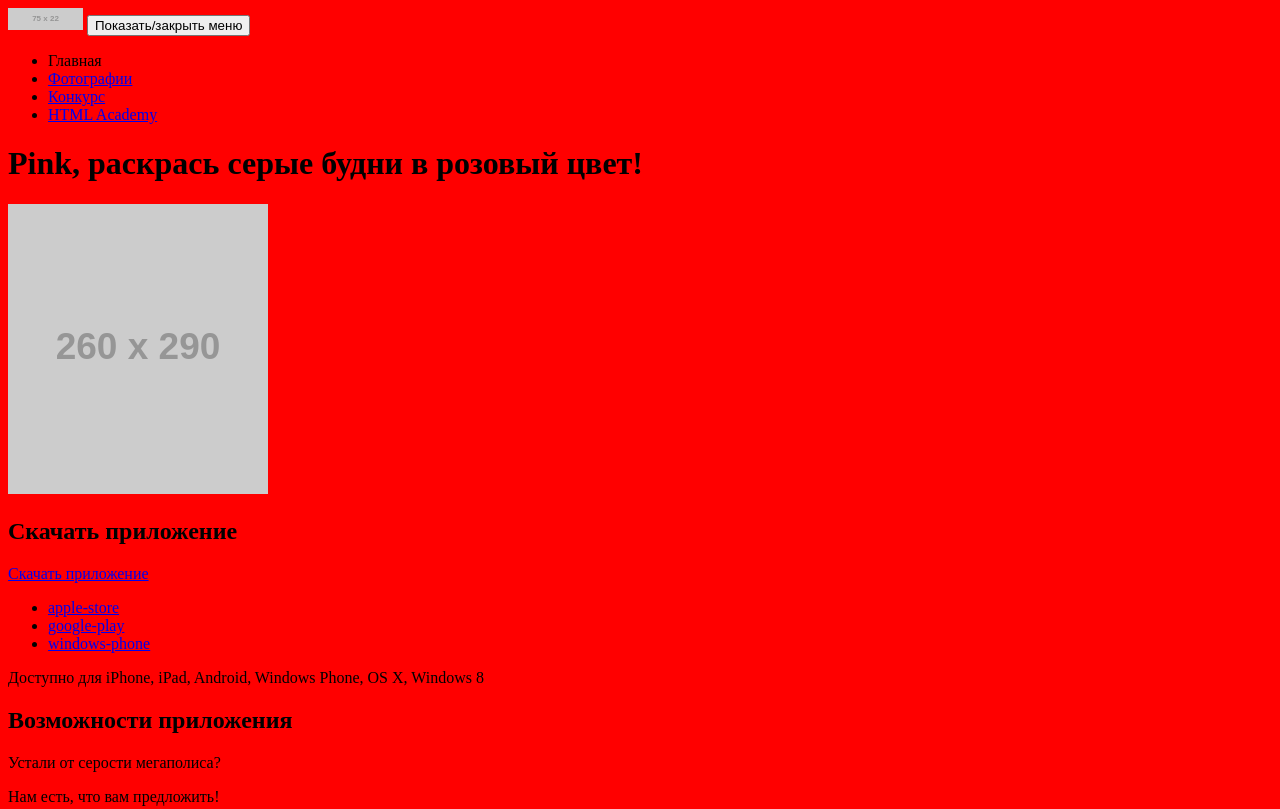
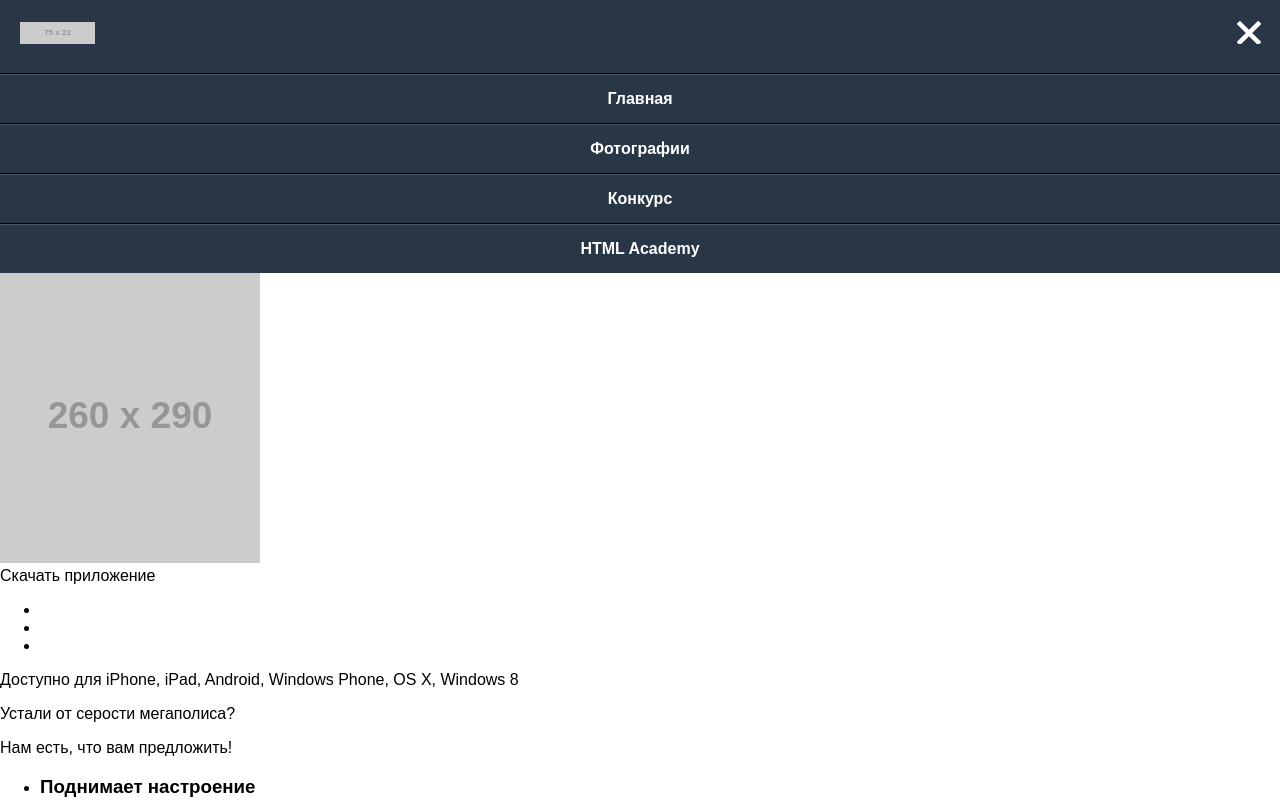
Before and after one commit to deadpatron/145958-pink, a website: page source/index.html in a window 1280 px wide. Shown: the top 809 px of the page. Drawn offline with nearby package versions, Linux system fonts and the light colour scheme; files that its build step writes are made by us from their sources; placeholder pictures from the web are drawn by us; files whose address does not match are found by name.

Commit message:
начал добавлять стили

```diff
--- a/source/index.html
+++ b/source/index.html
@@ -2,6 +2,8 @@
 <html lang="ru">
   <head>
     <meta charset="utf-8">
+    <meta name="viewport" content="width=device-width,initial-scale=1">
+    <meta name="format-detection" content="telephone=no">
     <title>HTML Academy: Пинк</title>
     <link rel="stylesheet" href="css/style.css">
   </head>
@@ -10,8 +12,8 @@
       <a class="header-page__logo">
         <img src="http://placehold.it/75x22" alt="Pink" class="header-page__logo-img" width="75" height="22">
       </a>
-      <button class="header-page__toggle"><span class="visually-hidden">Показать/закрыть меню</span></button>
       <nav class="main-nav">
+        <button class="main-nav__toggle"><span class="visually-hidden">Показать/закрыть меню</span></button>
         <ul class="main-nav__list site-navigation">
           <li class="site-navigation__item site-navigation__item--active"><a>Главная</a></li>
           <li class="site-navigation__item"><a href="photo.html">Фотографии</a></li>
--- /dev/null
+++ b/source/sass/header-page.scss
@@ -0,0 +1,20 @@
+.header-page {
+  font-weight: bold;
+  color: #ffffff;
+
+  background-color: $menu-bg;
+
+  min-width: 320px;
+
+  display: flex;
+  flex-direction: column;
+
+  position: relative;
+}
+
+.header-page__logo {
+  margin-left: 20px;
+  margin-top: 22px;
+  margin-bottom: 25px;
+  margin-right: auto;
+}
--- /dev/null
+++ b/source/sass/main-nav.scss
@@ -0,0 +1,14 @@
+.main-nav__toggle {
+  position: absolute;
+  right: 19px;
+  top: 21px;
+
+  min-width: 24px;
+  min-height: 23px;
+
+  border: none;
+
+  background-color: inherit;
+  /*Потом буду инлайнить*/
+  background-image: url(../img/icon-menu-cross.svg);
+}
--- /dev/null
+++ b/source/sass/scaffolding.scss
@@ -0,0 +1,13 @@
+body {
+  margin: 0;
+  padding: 0;
+
+  font-family: "OpenSans", "Arial", sans-serif;
+
+  color: #000000;
+}
+
+a {
+  text-decoration: none;
+  color: inherit;
+}
--- /dev/null
+++ b/source/sass/site-navigation.scss
@@ -0,0 +1,26 @@
+.site-navigation {
+  margin: 0;
+  padding: 0;
+
+  list-style: none;
+
+  display: flex;
+  flex-direction: column;
+
+  background-color: #000000;
+
+  text-align: center;
+}
+
+.site-navigation__item {
+  margin-left: 0px;
+  margin-right: 0px;
+  margin-top: 1px;
+
+  border-top: 1px solid #485461;
+
+  background-color: $menu-bg;
+
+  padding-top: 15px;
+  padding-bottom: 15px;
+}
--- a/source/sass/style.scss
+++ b/source/sass/style.scss
@@ -1,3 +1,7 @@
-body {
-  background-color: red;
-}
+@import url('https://fonts.googleapis.com/css?family=Open+Sans:300,400,700&subset=cyrillic');
+@import "visually-hidden";
+@import "variables";
+@import "scaffolding";
+@import "header-page";
+@import "main-nav";
+@import "site-navigation";
--- /dev/null
+++ b/source/sass/variables.scss
@@ -0,0 +1,4 @@
+$mobile-width: 320px;
+$tablet-width: 660px;
+$desktop-width: 1200px;
+$menu-bg: #283645;
--- /dev/null
+++ b/source/sass/visually-hidden.scss
@@ -0,0 +1,17 @@
+.visually-hidden:not(:focus):not(:active),
+input[type="checkbox"].visually-hidden,
+input[type="radio"].visually-hidden {
+  position: absolute;
+
+  width: 1px;
+  height: 1px;
+  margin: -1px;
+  border: 0;
+  padding: 0;
+
+  white-space: nowrap;
+
+  clip-path: inset(100%);
+  clip: rect(0 0 0 0);
+  overflow: hidden;
+}
```
